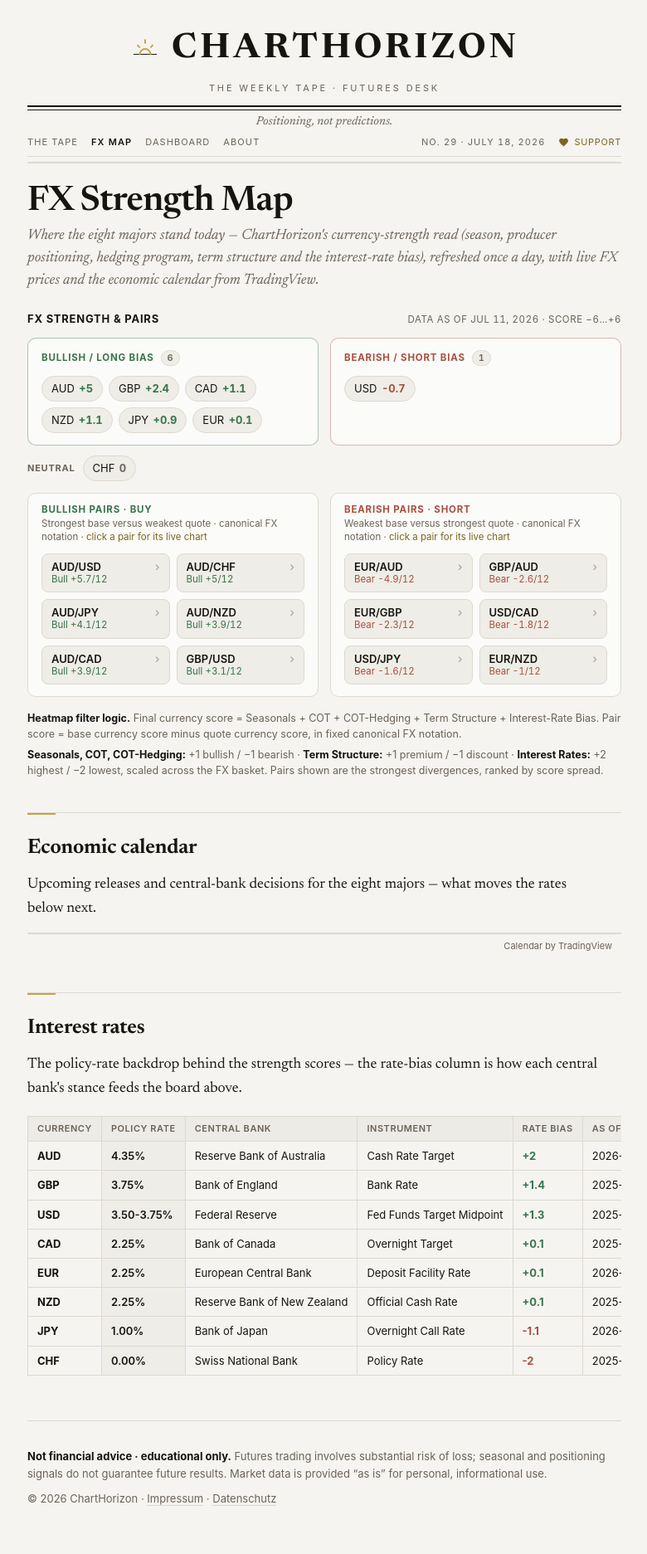
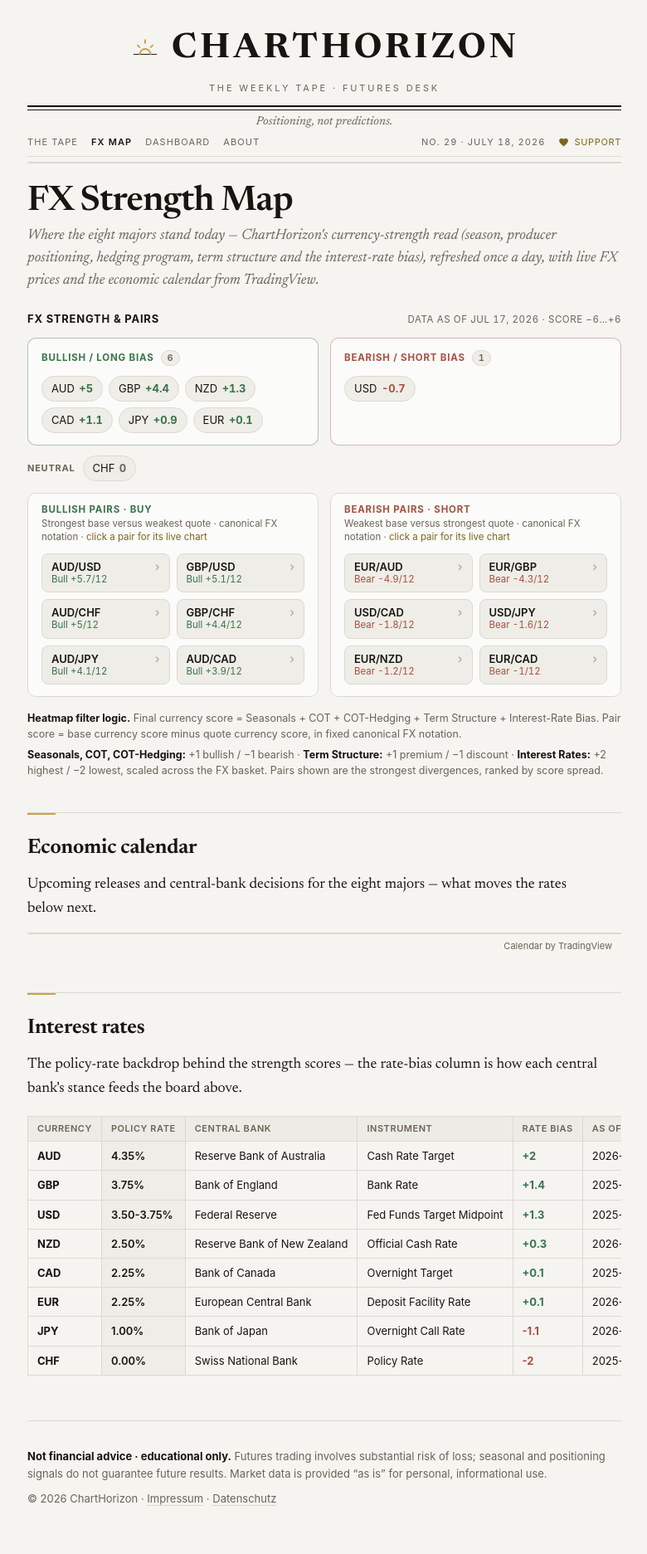
Before and after one commit to ChartHorizon/website, a Jekyll site: the page built from fx.html, in a window 1280 px wide. Shown: the whole page at 83% size, without its empty margins (249-1029 px from the left). Built offline with Jekyll 4.4.1, drawn with Linux system fonts in a browser that asks for light colours; a script that is not in the unit is left out.

Commit message:
data: FX strength snapshot Jul 17, 2026

```diff
--- a/_data/fx.json
+++ b/_data/fx.json
@@ -1,6 +1,6 @@
 {
-  "as_of": "Jul 11, 2026",
-  "generated": "2026-07-11",
+  "as_of": "Jul 17, 2026",
+  "generated": "2026-07-17",
   "max_score": 6,
   "pair_max": 12,
   "pair_threshold": 7,
@@ -13,16 +13,16 @@
     },
     {
       "cur": "GBP",
-      "score": 2.4,
-      "label": "+2.4"
+      "score": 4.4,
+      "label": "+4.4"
+    },
+    {
+      "cur": "NZD",
+      "score": 1.3,
+      "label": "+1.3"
     },
     {
       "cur": "CAD",
-      "score": 1.1,
-      "label": "+1.1"
-    },
-    {
-      "cur": "NZD",
       "score": 1.1,
       "label": "+1.1"
     },
@@ -58,9 +58,19 @@
       "label": "Bull +5.7/12"
     },
     {
+      "pair": "GBP/USD",
+      "spread": 5.1,
+      "label": "Bull +5.1/12"
+    },
+    {
       "pair": "AUD/CHF",
       "spread": 5,
       "label": "Bull +5/12"
+    },
+    {
+      "pair": "GBP/CHF",
+      "spread": 4.4,
+      "label": "Bull +4.4/12"
     },
     {
       "pair": "AUD/JPY",
@@ -68,19 +78,9 @@
       "label": "Bull +4.1/12"
     },
     {
-      "pair": "AUD/NZD",
-      "spread": 3.9,
-      "label": "Bull +3.9/12"
-    },
-    {
       "pair": "AUD/CAD",
       "spread": 3.9,
       "label": "Bull +3.9/12"
-    },
-    {
-      "pair": "GBP/USD",
-      "spread": 3.1,
-      "label": "Bull +3.1/12"
     }
   ],
   "bearish_pairs": [
@@ -90,14 +90,9 @@
       "label": "Bear -4.9/12"
     },
     {
-      "pair": "GBP/AUD",
-      "spread": 2.6,
-      "label": "Bear -2.6/12"
-    },
-    {
       "pair": "EUR/GBP",
-      "spread": 2.3,
-      "label": "Bear -2.3/12"
+      "spread": 4.3,
+      "label": "Bear -4.3/12"
     },
     {
       "pair": "USD/CAD",
@@ -111,6 +106,11 @@
     },
     {
       "pair": "EUR/NZD",
+      "spread": 1.2,
+      "label": "Bear -1.2/12"
+    },
+    {
+      "pair": "EUR/CAD",
       "spread": 1,
       "label": "Bear -1/12"
     }
@@ -147,6 +147,16 @@
       "as_of": "2025-12-11"
     },
     {
+      "cur": "NZD",
+      "policy": "2.50%",
+      "bank": "Reserve Bank of New Zealand",
+      "instrument": "Official Cash Rate",
+      "bias": 0.3,
+      "bias_label": "+0.3",
+      "tone": "bull",
+      "as_of": "2026-07-09"
+    },
+    {
       "cur": "CAD",
       "policy": "2.25%",
       "bank": "Bank of Canada",
@@ -165,16 +175,6 @@
       "bias_label": "+0.1",
       "tone": "bull",
       "as_of": "2026-06-17"
-    },
-    {
-      "cur": "NZD",
-      "policy": "2.25%",
-      "bank": "Reserve Bank of New Zealand",
-      "instrument": "Official Cash Rate",
-      "bias": 0.1,
-      "bias_label": "+0.1",
-      "tone": "bull",
-      "as_of": "2025-11-27"
     },
     {
       "cur": "JPY",
```
